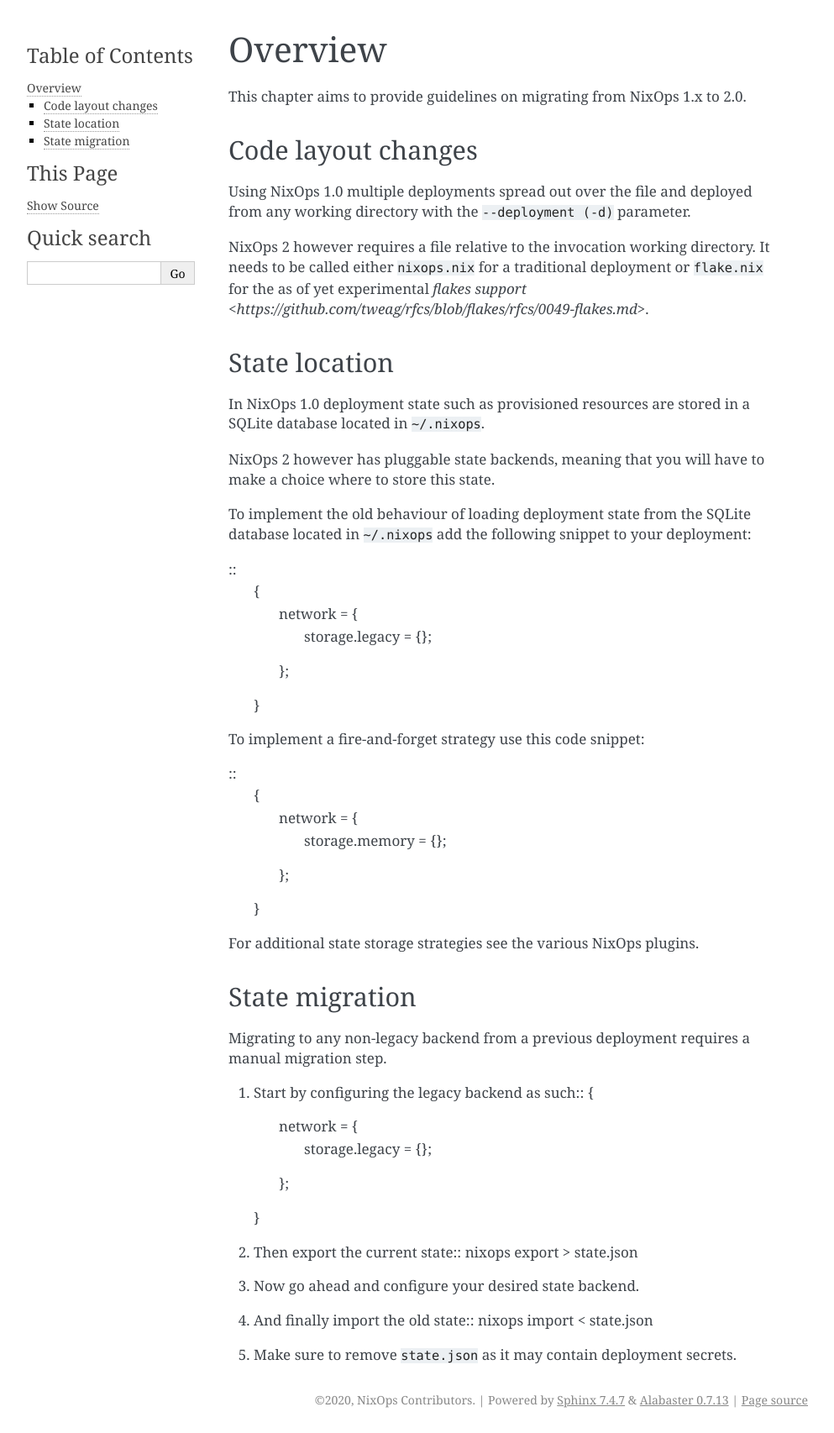
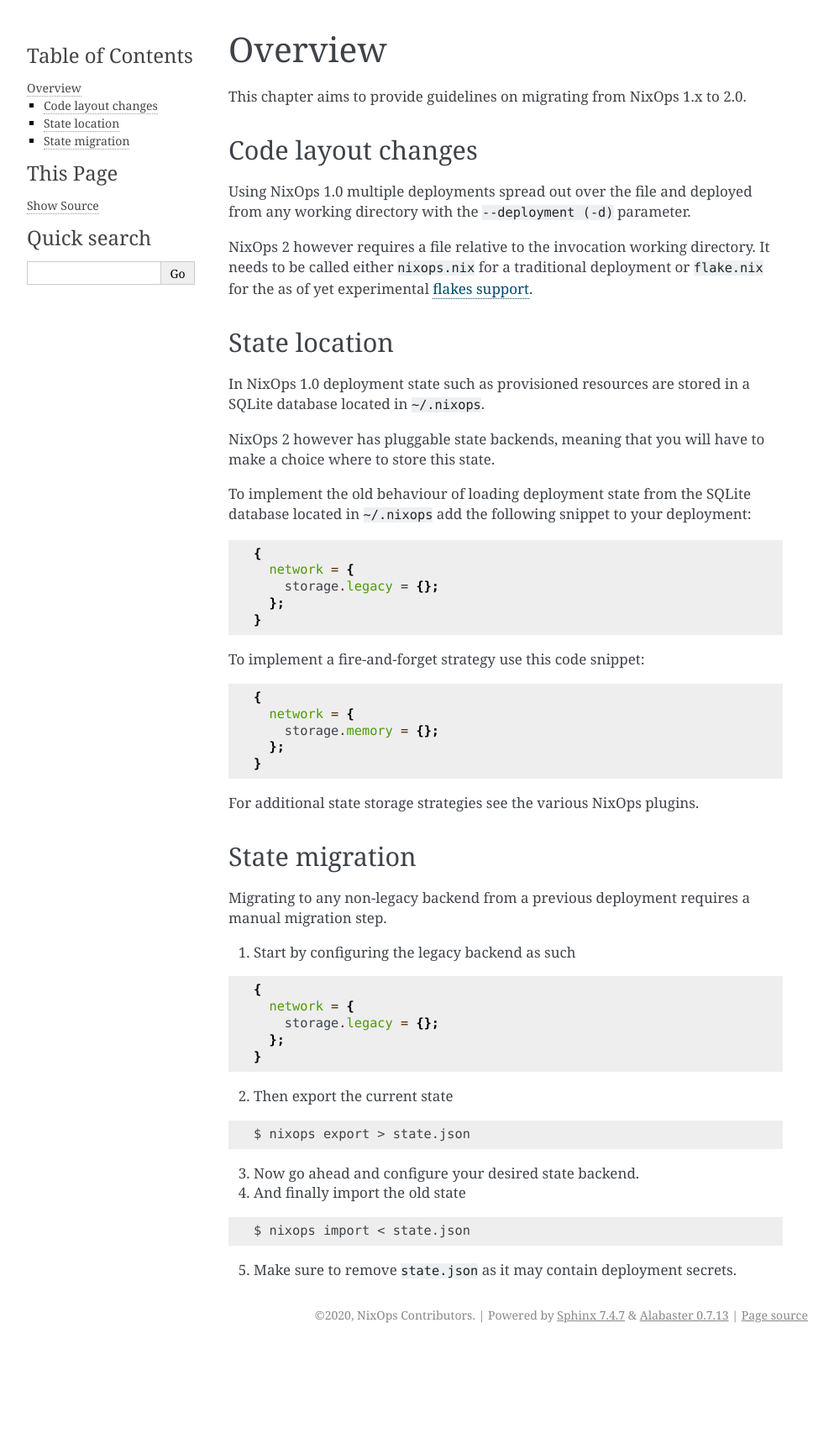
Before and after one commit to NixOS/nixops, a Sphinx documentation site: the page built from doc/manual/migrating.rst, in a window 1280 px wide. Shown: the whole page at 84% size, without its empty margins (148-1141 px from the left). Built offline with Sphinx 7.4.7, drawn with Linux system fonts in a browser that asks for light colours; pages that are not in the unit, such as notebooks, are missing from menus; after the commit the page ends 1605 px from its top, so only the background shows below that; some of the changed lines change nothing that is shown.

Commit message:
Fix links and code blocks in migration docs

```diff
--- a/doc/manual/migrating.rst
+++ b/doc/manual/migrating.rst
@@ -16,7 +16,7 @@
 NixOps 2 however requires a file relative to the invocation working directory.
 It needs to be called either ``nixops.nix`` for a traditional deployment or
 ``flake.nix`` for the as of yet experimental
-`flakes support <https://github.com/tweag/rfcs/blob/flakes/rfcs/0049-flakes.md>`.
+`flakes support <https://github.com/tweag/rfcs/blob/flakes/rfcs/0049-flakes.md>`_.
 
 .. _sec-state-location:
 
@@ -32,7 +32,8 @@
 To implement the old behaviour of loading deployment state from the SQLite
 database located in ``~/.nixops`` add the following snippet to your deployment:
 
-::
+.. code-block:: nix
+
    {
      network = {
        storage.legacy = {};
@@ -41,7 +42,8 @@
 
 To implement a fire-and-forget strategy use this code snippet:
 
-::
+.. code-block:: nix
+
   {
     network = {
       storage.memory = {};
@@ -58,19 +60,28 @@
 Migrating to any non-legacy backend from a previous deployment requires a
 manual migration step.
 
-#. Start by configuring the legacy backend as such::
+1. Start by configuring the legacy backend as such
+
+.. code-block:: nix
+
    {
      network = {
        storage.legacy = {};
      };
    }
 
-#. Then export the current state::
-   nixops export > state.json
+2. Then export the current state
 
-#. Now go ahead and configure your desired state backend.
+::
 
-#. And finally import the old state::
-   nixops import < state.json
+   $ nixops export > state.json
 
-#. Make sure to remove ``state.json`` as it may contain deployment secrets.
+3. Now go ahead and configure your desired state backend.
+
+4. And finally import the old state
+
+::
+
+   $ nixops import < state.json
+
+5. Make sure to remove ``state.json`` as it may contain deployment secrets.
```
